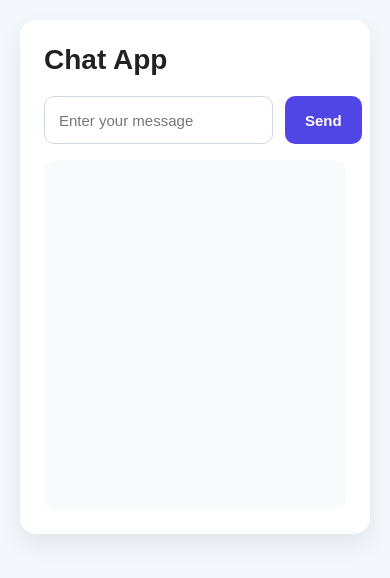
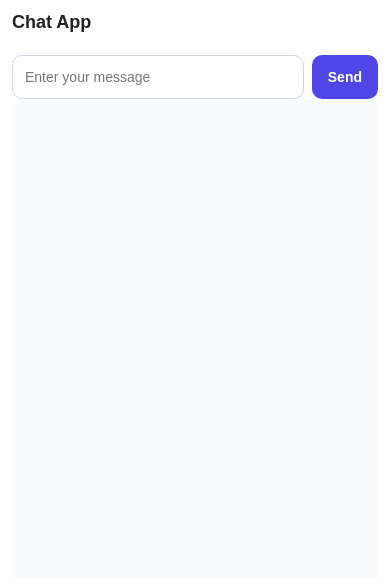
Before and after one commit to Ooozari/Chat-App, a website: page public/index.html in a window 390 px wide. Drawn offline with nearby package versions, Linux system fonts and the light colour scheme; no server answers.

Commit message:
style: enhance layout and responsiveness of index.html with improved styling and animations

```diff
--- a/public/index.html
+++ b/public/index.html
@@ -17,29 +17,32 @@
           min-height: 100vh;
           display: flex;
           justify-content: center;
-        align-items: start;
+          align-items: center;
           background: #f4f7fb;
-        padding: 20px;
+          padding: 10px;
         }
 
         .chat-card {
           width: 100%;
-        max-width: 500px;
+          max-width: 520px;
+          height: 90vh;
           background: white;
-        padding: 24px;
+          padding: 16px;
           border-radius: 16px;
           box-shadow: 0 10px 25px rgba(0, 0, 0, 0.08);
+          display: flex;
+          flex-direction: column;
         }
 
         h1 {
-        font-size: 28px;
-        margin-bottom: 20px;
+          font-size: 22px;
+          margin-bottom: 12px;
           color: #222;
         }
 
+        /* messages area */
         #messages {
-        margin-top: 16px;
-        height: 350px;
+          flex: 1;
           overflow-y: auto;
           padding: 12px;
           background: #f9fafb;
@@ -47,17 +50,23 @@
           display: flex;
           flex-direction: column;
           gap: 10px;
+
+          /* smooth scroll */
+          scroll-behavior: smooth;
         }
 
+        /* message bubble */
         .message {
-        max-width: 75%;
+          max-width: 80%;
           padding: 10px 14px;
           border-radius: 14px;
           font-size: 14px;
           line-height: 1.4;
           word-wrap: break-word;
+          animation: fadeIn 0.2s ease-in;
         }
 
+        /* sent (right side) */
         .message.sent {
           align-self: flex-end;
           background: #4f46e5;
@@ -65,6 +74,7 @@
           border-bottom-right-radius: 4px;
         }
 
+        /* received (left side) */
         .message.received {
           align-self: flex-start;
           background: #e5e7eb;
@@ -72,40 +82,85 @@
           border-bottom-left-radius: 4px;
         }
 
+        /* input area */
+        form {
+          margin-top: 10px;
+        }
+
         .container {
           display: flex;
-        gap: 12px;
+          gap: 8px;
         }
 
         .container input {
           flex: 1;
-        height: 48px;
+          height: 44px;
           border: 1px solid #d0d7e2;
           border-radius: 10px;
-        padding: 0 14px;
-        font-size: 15px;
+          padding: 0 12px;
+          font-size: 14px;
           outline: none;
+          transition: 0.2s ease;
         }
 
         .container input:focus {
           border-color: #4f46e5;
-        box-shadow: 0 0 0 4px rgba(79, 70, 229, 0.12);
+          box-shadow: 0 0 0 3px rgba(79, 70, 229, 0.12);
         }
 
         button {
-        height: 48px;
-        padding: 0 20px;
+          height: 44px;
+          padding: 0 16px;
           border: none;
           border-radius: 10px;
           background: #4f46e5;
           color: white;
-        font-size: 15px;
+          font-size: 14px;
           font-weight: 600;
           cursor: pointer;
+          transition: 0.2s ease;
         }
 
         button:hover {
           background: #4338ca;
+        }
+
+        button:active {
+          transform: scale(0.98);
+        }
+
+        /* mobile responsiveness */
+        @media (max-width: 480px) {
+          body {
+            padding: 0;
+          }
+
+          .chat-card {
+            height: 100vh;
+            border-radius: 0;
+            padding: 12px;
+          }
+
+          h1 {
+            font-size: 18px;
+          }
+
+          .message {
+            font-size: 13px;
+            max-width: 85%;
+          }
+        }
+
+        /* message animation */
+        @keyframes fadeIn {
+          from {
+            opacity: 0;
+            transform: translateY(4px);
+          }
+          to {
+            opacity: 1;
+            transform: translateY(0);
+          }
         }
       </style>
   </head>
```
Lines whose indentation alone changed are shown as unchanged.
